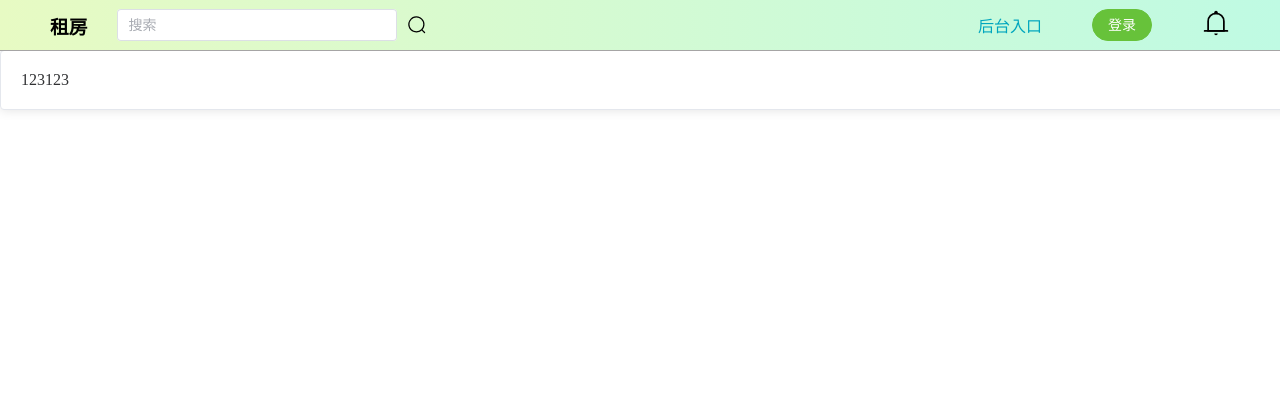
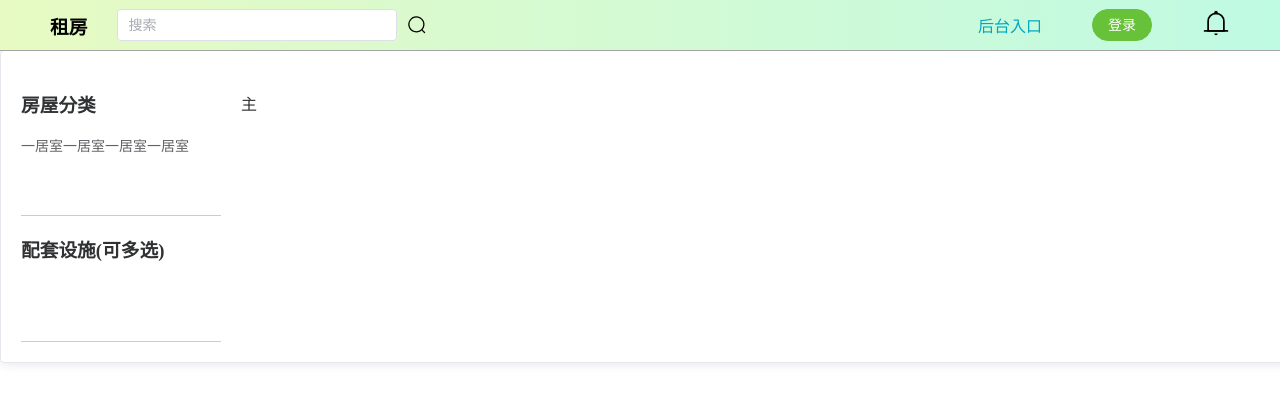
Before and after one commit to 2002051/zufang_, a Vue app in the folder ytw_zf_web/: page / in a window 1280 px wide. Shown: the top 402 px of the page. Built offline with nearby package versions, Linux system fonts and the light colour scheme; what vue3-cookies would draw is missing.

Commit message:
主页卡片初始化

```diff
--- a/ytw_zf_web/package.json
+++ b/ytw_zf_web/package.json
@@ -17,6 +17,7 @@
   },
   "devDependencies": {
     "@vitejs/plugin-vue": "^5.0.5",
+    "sass-embedded": "^1.78.0",
     "vite": "^5.3.1"
   }
 }
--- a/ytw_zf_web/src/App.vue
+++ b/ytw_zf_web/src/App.vue
@@ -49,6 +49,7 @@ import HeadBar from "@/components/HeadBar.vue";
 .sidebar-left, .sidebar-right {
   padding-top: 50px;
   width: auto;
+  max-width: 170px;
   background-color: #ccc; /* 假设你希望边栏有一个更深的灰色背景 */
 }
 .sidebar-left {
--- a/ytw_zf_web/src/views/HomeView.vue
+++ b/ytw_zf_web/src/views/HomeView.vue
@@ -1,12 +1,54 @@
+
+
+<template>
+  <div class="common-layout">
+    <el-container>
+      <el-aside width="200px" >
+        <div class="l-side">
+          <div class="l-category">
+            <div class="l-title"><h3>房屋分类</h3></div>
+            <div class="l-category-content">
+              <el-text class="mx-1">一居室</el-text>
+              <el-text class="mx-1">一居室</el-text>
+              <el-text class="mx-1">一居室</el-text>
+              <el-text class="mx-1">一居室</el-text>
+
+            </div>
+          </div>
+          <div class="l-tag">
+            <div class="l-title"><h3>配套设施(可多选)</h3></div>
+            <div class="l-tag-content">
+
+            </div>
+
+          </div>
+        </div>
+      </el-aside>
+      <el-main>主</el-main>
+    </el-container>
+  </div>
+</template>
+
 <script setup>
 
 </script>
 
-<template>
-123123
-</template>
 
 <style scoped lang="scss">
+.l-side{
 
+}
+.l-category-content{
+  border-bottom:1px solid #cccccc;
+  padding-bottom: 60px;
+  display: flex;
+  //align-items: ;
+}
+
+.l-tag-content{
+  border-bottom:1px solid #cccccc;
+  padding-bottom: 60px;
+
+}
 
 </style>
```
Also changed, not shown: 1 other file (tests, documents, lock files or other folders).
